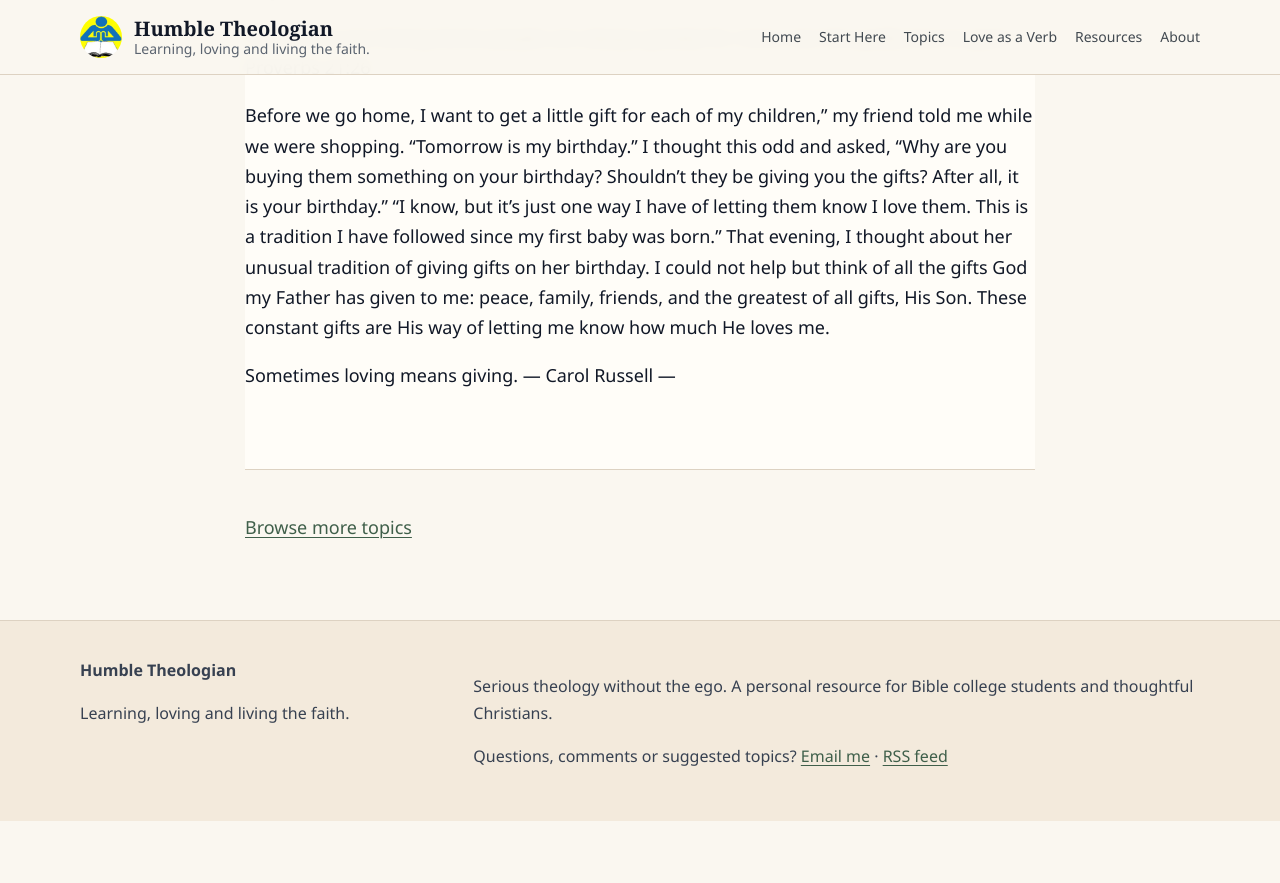
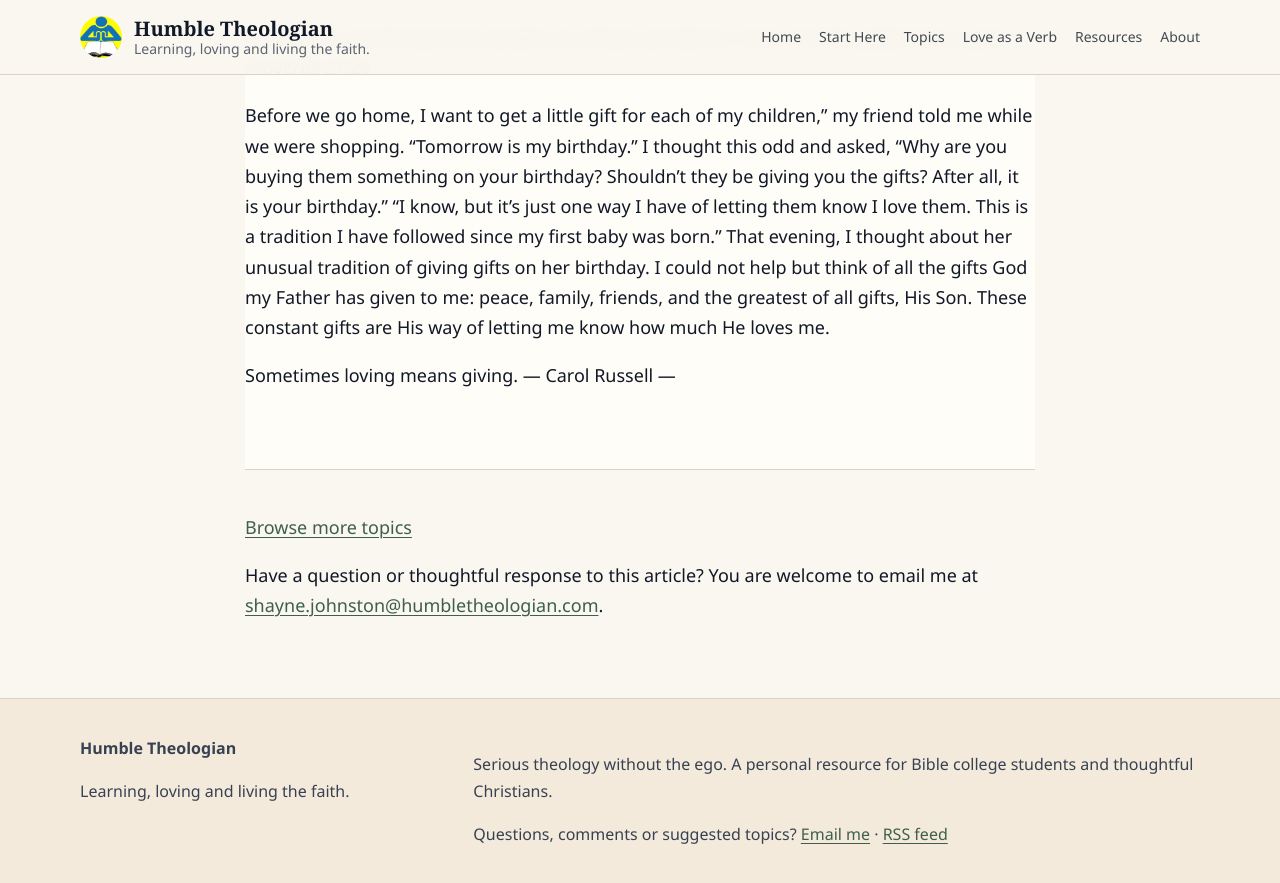
Before and after one commit to humbletheologian/humble-theologian, a Jekyll site: the page built from _love-as-a-verb/august-31-the-art-of-love-giving.md, in a window 1280 px wide and 900 px high, scrolled down 534 px. Shown: the top 883 px of the window. Built offline with Jekyll 4.4.1, drawn with Linux system fonts in a browser that asks for light colours; before the commit the page ends 1355 px from its top, so only the background shows below that.

Commit message:
Add files via upload

```diff
--- a/_layouts/default.html
+++ b/_layouts/default.html
@@ -7,6 +7,7 @@
   <meta name="description" content="{{ page.description | default: site.description | strip_html | normalize_whitespace }}">
   <link rel="icon" href="{{ '/assets/images/Logo32.jpg' | relative_url }}">
   <link rel="stylesheet" href="{{ '/assets/css/style.css' | relative_url }}">
+  {% feed_meta %}
   {% seo title=false %}
 </head>
 <body>
--- a/_layouts/post.html
+++ b/_layouts/post.html
@@ -13,5 +13,10 @@ layout: default
   </div>
   <footer class="article-footer wrap narrow">
     <p><a href="{{ '/topics/' | relative_url }}">Browse more topics</a></p>
+    <p>
+      Have a question or thoughtful response to this article?
+      You are welcome to email me at
+      <a href="mailto:{{ site.email | default: 'shayne.johnston@humbletheologian.com' }}">{{ site.email | default: 'shayne.johnston@humbletheologian.com' }}</a>.
+    </p>
   </footer>
 </article>
```
